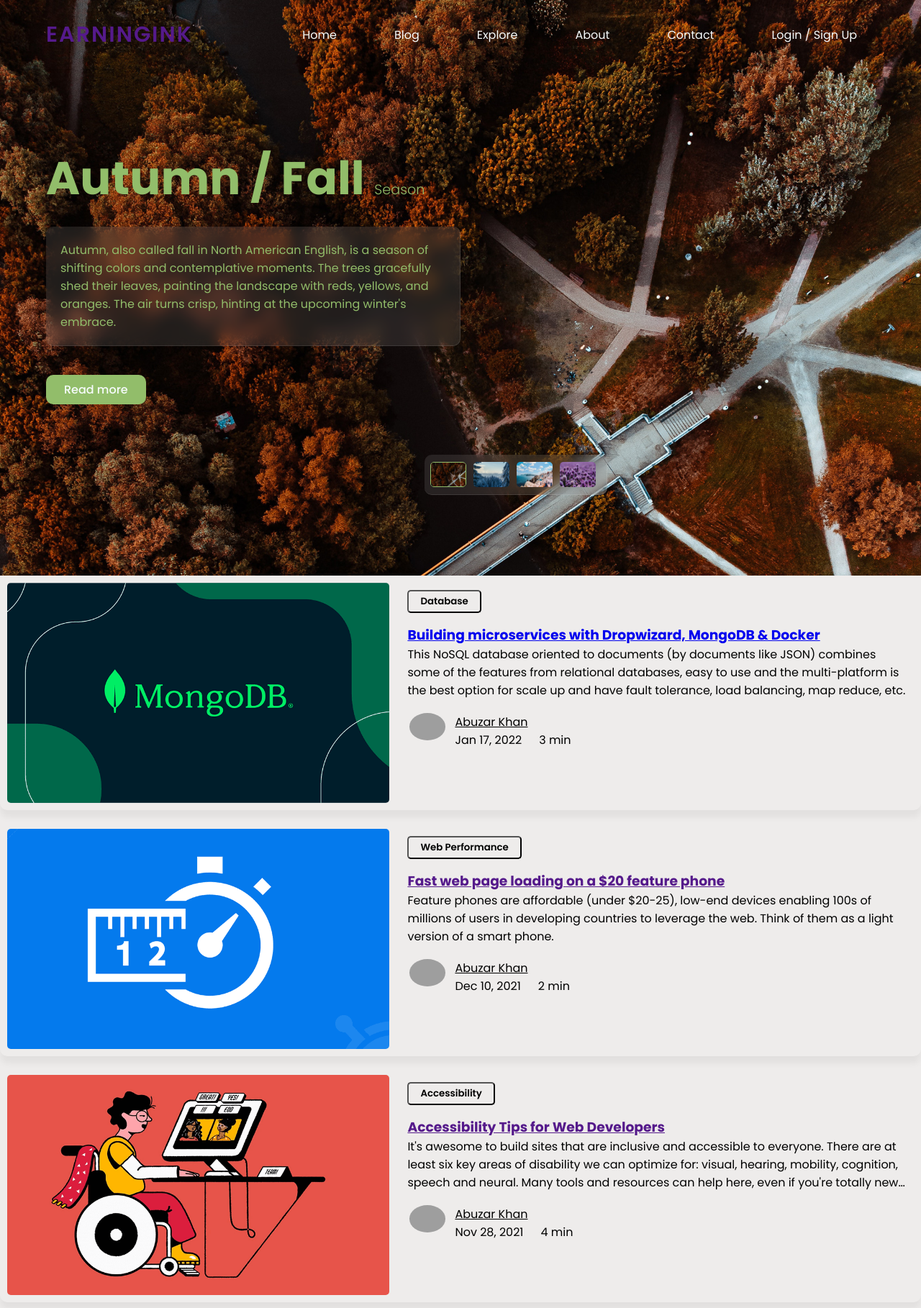
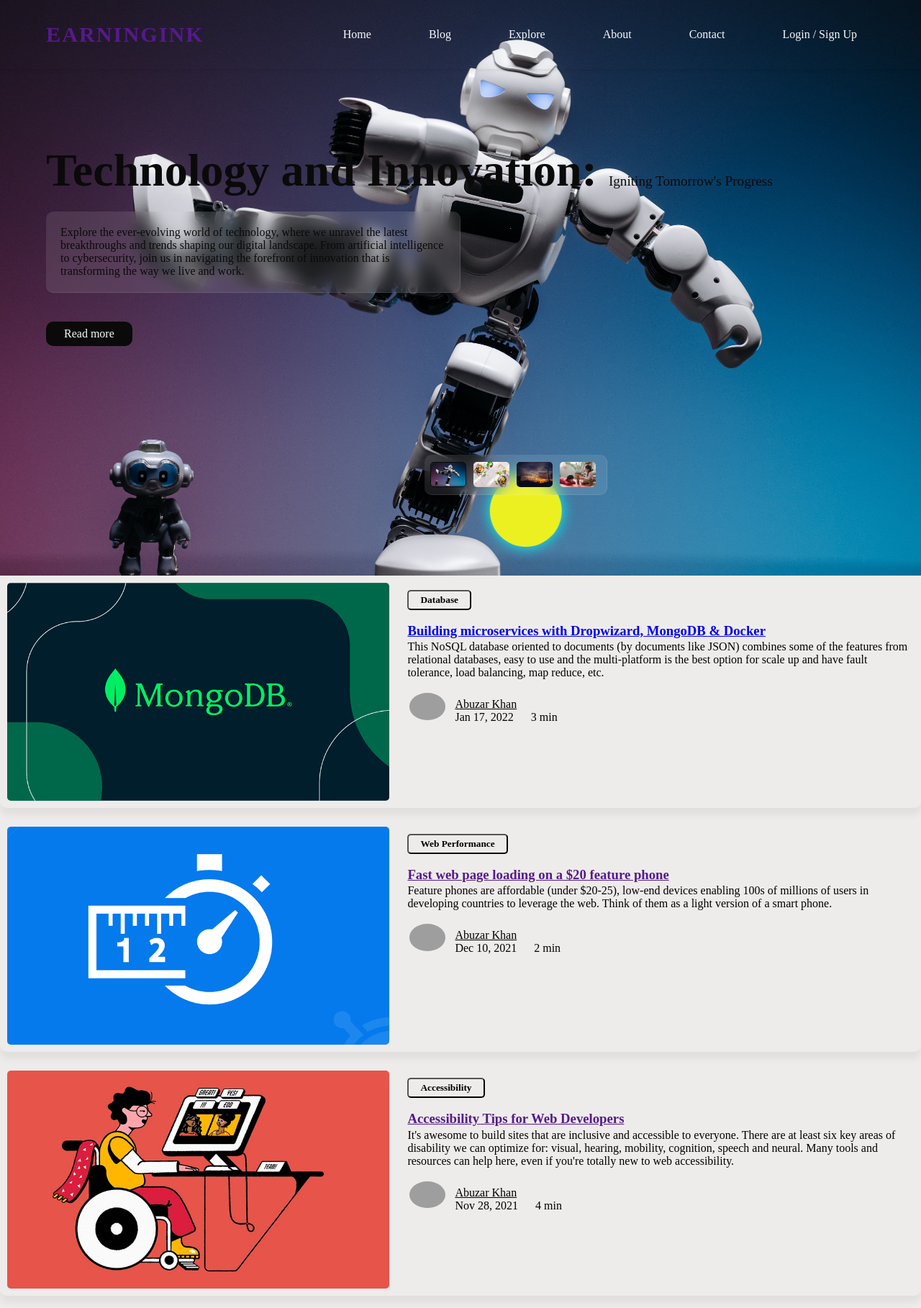
Before and after one commit to Abuzar-Khan2023/EarningInk, a PHP site: page /HTML/main.html in a window 1280 px wide. Shown: the top 1818 px of the page at 72% size. Run offline with PHP 8.4, Linux system fonts and the light colour scheme; grey boxes are pictures that could not be loaded.

Commit message:
Updates of main topics

```diff
--- a/CSS/main.css
+++ b/CSS/main.css
@@ -1,8 +1,53 @@
+body {
+    margin: 0;
+    padding: 0;
+    overflow-x: hidden;
+  }
+
+  .hero {
+    /* Add styles for your hero image here */
+    height: 400px; /* Set the height of your hero image */
+    position: relative;
+  }
+
+  .moving-shape {
+    position: absolute;
+    bottom: 5%; /* Adjust the percentage as needed to position at the bottom */
+    left: 50%; /* Adjust the left position as needed */
+    transform: translateX(-50%);
+    width: 100px;
+    height: 100px;
+    background-color: rgb(236, 240, 33);
+    border-radius: 50%;
+    animation: moveShape 4s infinite alternate;
+    box-shadow: 0 0 20px #00fffb, 0 0 #0081bc;
+    transition: box-shadow 0.5s ease-in-out;
+    z-index: 2;
+  }
+
+  .another-section {
+    /* Add styles for the section below the hero image here */
+    height: 400px; /* Set the height of the section */
+  }
+
+  @keyframes moveShape {
+    to {
+      transform: translateX(100px);
+    }
+  }
+
+  .moving-shape:hover {
+    box-shadow: 0 20px 20px rgba(90, 59, 228, 0.4);
+  }
+
+
+
+
 /* Global Styles */
 @import url('https://fonts.googleapis.com/css2?family=Poppins:ital,wght@0,100;0,200;0,300;0,400;0,500;0,600;0,700;0,800;0,900;1,100;1,200;1,300;1,400;1,500;1,600;1,700;1,800;1,900&display=swap');
 
 :root {
-    --white-color: #92bd6a;
+    --white-color: #0a0a0a;
     --dark-color: rgb(246, 251, 252);
     --body-bg-color: #fff;
     --section-bg-color: #202834;
@@ -557,7 +602,7 @@ header .nav-bar.sticky {
       object-fit: cover;
     }
 
-  }
+}
 
 
 * {
--- a/HTML/main.html
+++ b/HTML/main.html
@@ -5,7 +5,7 @@
     <meta name="viewport" content="width=device-width, initial-scale=1.0">
     <link rel="stylesheet" href="../CSS/main.css">
     <link rel="stylesheet" href="../CSS/swiper-bundle.min.css">
-    <link rel="stylesheet" href="https://cdnjs.cloudflare.com/ajax/libs/font-awesome/6.0.0/css/all.min.css">
+    <link rel="stylesheet" href="https://cdnjs.cloudflare.com/ajax/libs/font-awesome/5.15.1/css/all.min.css">
 
 
     <title>EarningInk.com | Earning from Writing</title>
@@ -35,34 +35,34 @@
         <div class="swiper bg-slider">
             <div class="swiper-wrapper">
               <div class="swiper-slide">
-                <img src="../Images/bg1.jpg" alt="">
+                <img src="../Images/hm1.jpg" alt="">
                 <div class="text-content">
-                    <h2 class="title">Autumn / Fall <span>Season</span></h2>
-                <p>Autumn, also called fall in North American English, is a season of shifting colors and contemplative moments. The trees gracefully shed their leaves, painting the landscape with reds, yellows, and oranges. The air turns crisp, hinting at the upcoming winter's embrace. </p>
+                  <h2 class="title">Technology and Innovation: <span>Igniting Tomorrow's Progress</span></h2>
+                <p>Explore the ever-evolving world of technology, where we unravel the latest breakthroughs and trends shaping our digital landscape. From artificial intelligence to cybersecurity, join us in navigating the forefront of innovation that is transforming the way we live and work. </p>
                 <button class="read-btn" onclick="scrollToSection('#blog-post')">Read more <i class="uil uil-arrow-right"></i></button>
                 </div>
               </div>
               <div class="swiper-slide dark-layer">
-                <img src="../Images/bg2.jpg" alt="">
+                <img src="../Images/hm2.jpg" alt="">
                 <div class="text-content">
-                    <h2 class="title">Winter <span>Season</span></h2>
-                <p>Winter, a season of serene beauty, brings a hush over the land as snow blankets the earth. The air turns chilly, encouraging cozy moments by the fire. Trees stand bare, their branches like intricate silhouettes against the pale sky. It's a time for reflection and introspection.</p>
+                  <h2 class="title">Health and Wellness: <span>Nurturing Your Mind and Body</span></h2>
+                <p>Dive into the realm of well-being as we discuss topics ranging from physical fitness to mental health. Discover expert insights, practical tips, and the latest research to empower you on your journey toward a healthier and more balanced lifestyle.</p>
                 <button class="read-btn" onclick="scrollToSection('#blog-post')">Read more <i class="uil uil-arrow-right"></i></button>
                 </div>
               </div>
               <div class="swiper-slide dark-layer">
-                <img src="../Images/bg3.jpg" alt="">
+                <img src="../Images//hm3.jpg" alt="">
                 <div class="text-content">
-                    <h2 class="title">Spring <span>Season</span></h2>
-                <p>Spring, a season of renewal, awakens the world with a burst of life and color. Flowers bloom in a vibrant tapestry, and trees don new leaves in varying shades of green. The air carries a sense of freshness, and gentle rains nourish the earth. It's a time of growth and rejuvenation.</p>
+                  <h2 class="title">Environment and Sustainability: <span>Harmony with the Planet</span></h2>
+                <p>Engage in conversations that matter for our planet. Explore the challenges of climate change and discover sustainable living practices. Uncover eco-friendly solutions, conservation efforts, and learn how small actions can collectively make a significant impact on our environment.</p>
                <button class="read-btn" onclick="scrollToSection('#blog-post')">Read more <i class="uil uil-arrow-right"></i></button>
                 </div>
               </div>
               <div class="swiper-slide">
-                <img src="../Images/bg4.jpg" alt="">
+                <img src="../Images/hm4.jpg" alt="">
                 <div class="text-content">
-                    <h2 class="title">Summer <span>Season</span></h2>
-                <p>Summer, a season of warmth and vitality, envelops the world in its embrace. The sun shines brightly, casting its golden rays upon everything below. Lush green landscapes stretch out under clear blue skies. The air is filled with the sounds of laughter and the scent of blooming flowers.</p>
+                  <h2 class="title">Personal Development and Lifestyle: <span>Cultivating a Fulfilling Life</span></h2>
+                <p>Embark on a journey of self-discovery and growth. From enhancing your personal and professional skills to building positive habits, our discussions aim to inspire and guide you in various aspects of life. Elevate your lifestyle through practical advice and motivation for continuous improvement.</p>
                 <button class="read-btn" onclick="scrollToSection('#blog-post')">Read more <i class="uil uil-arrow-right"></i></button>
                 </div>
               </div>
@@ -71,14 +71,16 @@
 
           <div class="bg-slider-thumbs">
             <div class="swiper-wrapper thumbs-container">
-              <img src="../Images/bg1.jpg" class="swiper-slide" alt="">
-              <img src="../Images/bg2.jpg" class="swiper-slide" alt="">
-              <img src="../Images/bg3.jpg" class="swiper-slide" alt="">
-              <img src="../Images/bg4.jpg" class="swiper-slide" alt="">
+              <img src="../Images/hm1.jpg" class="swiper-slide" alt="">
+              <img src="../Images/hm2.jpg" class="swiper-slide" alt="">
+              <img src="../Images/hm3.jpg" class="swiper-slide" alt="">
+              <img src="../Images/hm4.jpg" class="swiper-slide" alt="">
             </div>
           </div>
     </section>
 
+
+      <div class="moving-shape"></div>
 
     <div class="blog">
 
@@ -545,8 +547,6 @@
 
     </div>
 
-
-
     <footer>
       <div class="content">
         <div class="top">
@@ -616,7 +616,6 @@
 
   <script src="../Js/swiper-bundle.min.js"></script>
   <script src="../Js/main.js"></script>
-  <script src="../Js/swiper-bundle.min.js"></script>
 
 </body>
 </html>
```
Also changed, not shown: Images/hm1.jpg (added), Images/hm2.jpg (added), Images/hm3.jpg (added), Images/hm4.jpg (added), 1 other file.
